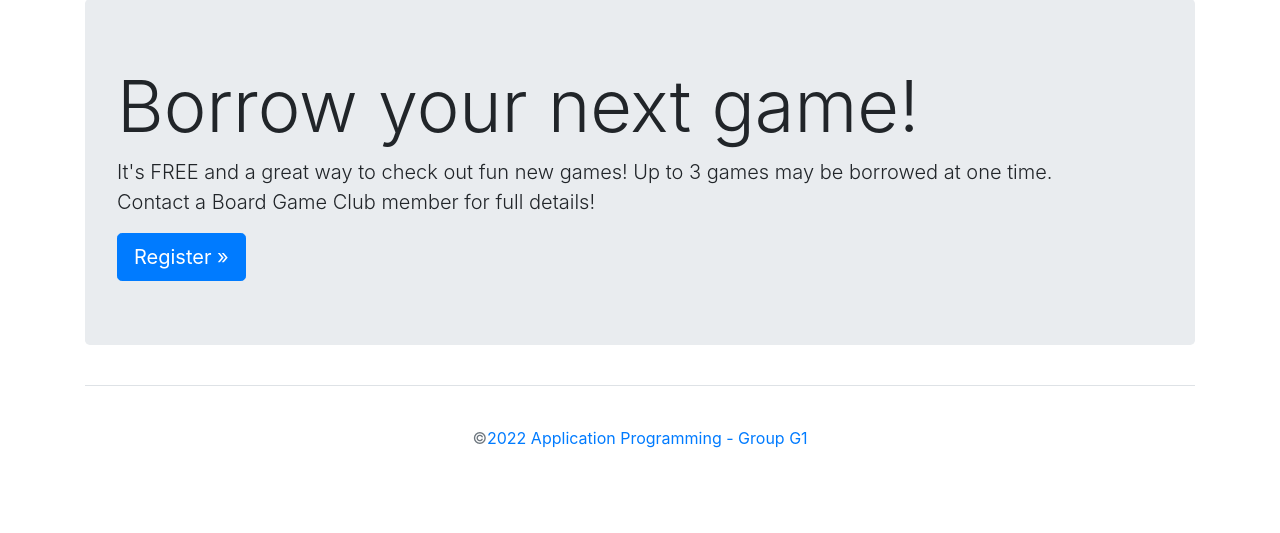
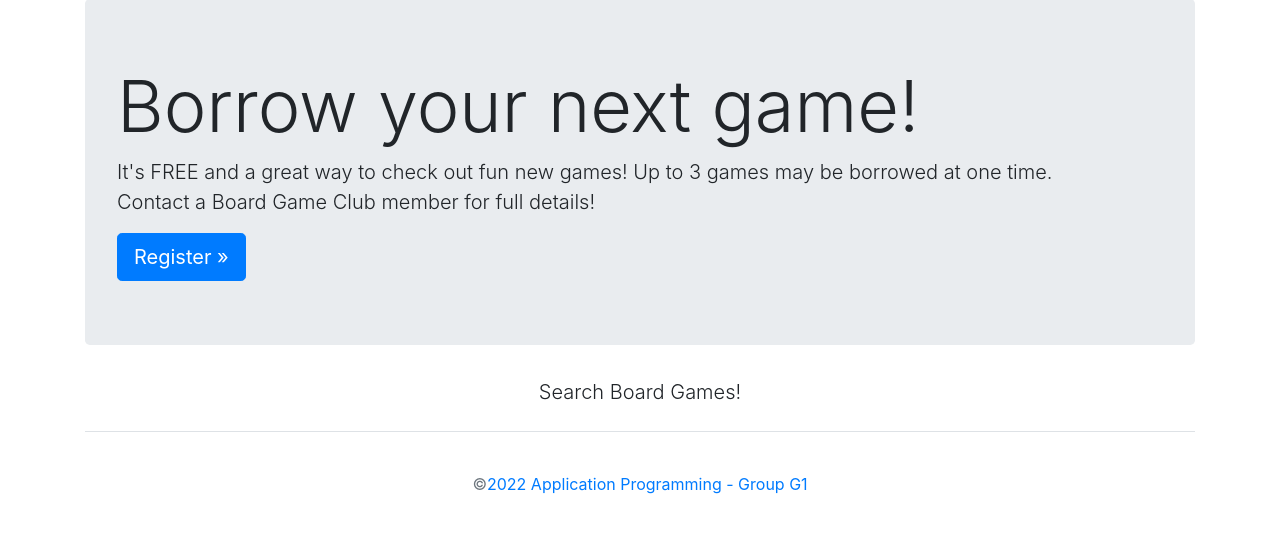
Before and after one commit to urasayanoglu/board_game_club, a Django app: page / in a window 1280 px wide. Shown: the part 83-616 px from the top of the page. Run offline with Django 4.2, Linux system fonts and the light colour scheme; some libraries are stand-ins or nearby versions.

Commit message:
Add Customized Google Search Bar Only For Board Games

```diff
--- a/board_game_club_apps/templates/board_game_club_apps/index.html
+++ b/board_game_club_apps/templates/board_game_club_apps/index.html
@@ -10,4 +10,7 @@
         <a class="btn btn-lg btn-primary" href="{% url 'users:register' %}" role="button">Register &raquo;</a>
       {% endif %}
   </div>
+  <p class="lead" style="text-align: center;">Search Board Games!</p>
+  <script async src="https://cse.google.com/cse.js?cx=972acbe2518434459"></script>
+  <div class="gcse-search"></div>
 {% endblock page_header %}
```
